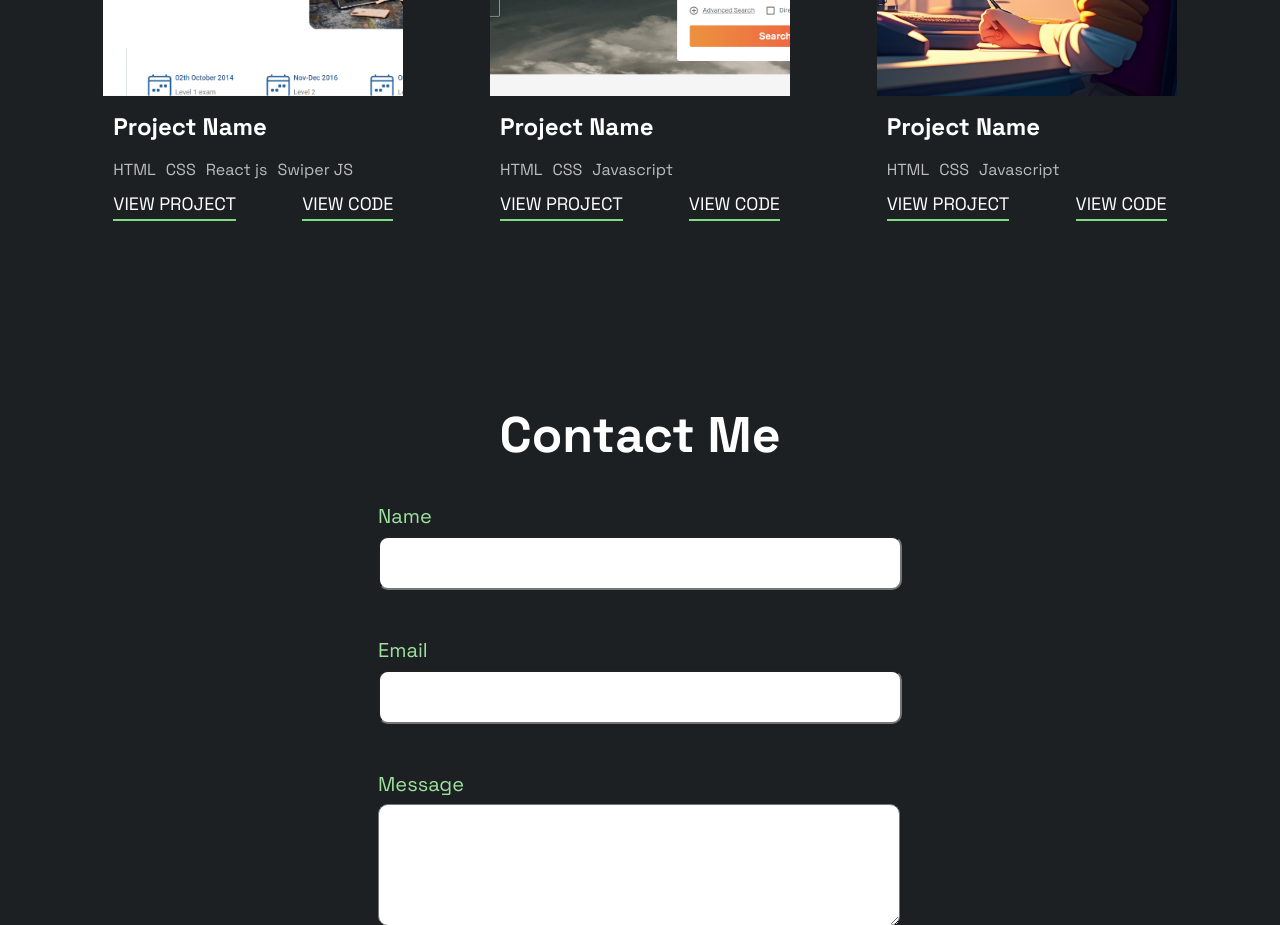
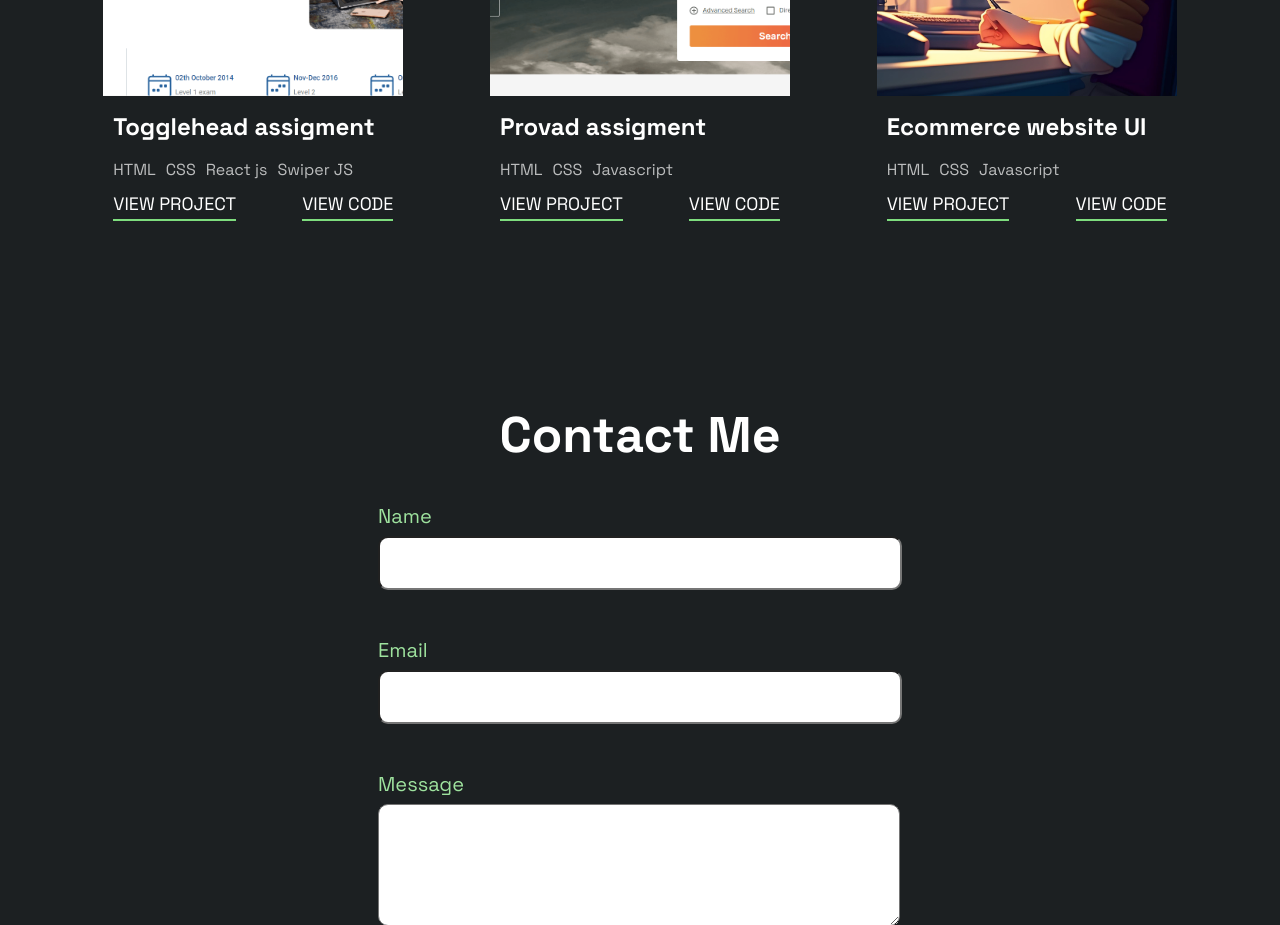
Before and after one commit to Manivardhan12356/ultimate_pro, a React (Create React App) app: page / in a window 1280 px wide. Shown: the part 2580-3505 px from the top of the page. Built offline with nearby package versions, Linux system fonts and the light colour scheme.

Commit message:
added projects and made some changes in contact page

```diff
--- a/src/components/project/Projects.jsx
+++ b/src/components/project/Projects.jsx
@@ -11,7 +11,7 @@ const Projects = () => {
               <div className="Project_Card">
                  <div className="project_card_main">
                     <img src={togglehead} alt="projectimage" />
-                    <h3>Project Name</h3>
+                    <h3>Togglehead assigment</h3>
                     <div className="techs">
                        <span>HTML</span>
                        <span>CSS</span>
@@ -27,7 +27,7 @@ const Projects = () => {
               <div className="Project_Card">
                  <div className="project_card_main">
                     <img src={provad} alt="projectimage" />
-                    <h3>Project Name</h3>
+                    <h3>Provad assigment</h3>
                     <div className="techs">
                        <span>HTML</span>
                        <span>CSS</span>
@@ -42,7 +42,7 @@ const Projects = () => {
               <div className="Project_Card">
                  <div className="project_card_main">
                     <img src={programmer} alt="projectimage" />
-                    <h3>Project Name</h3>
+                    <h3>Ecommerce website UI</h3>
                     <div className="techs">
                        <span>HTML</span>
                        <span>CSS</span>
```
